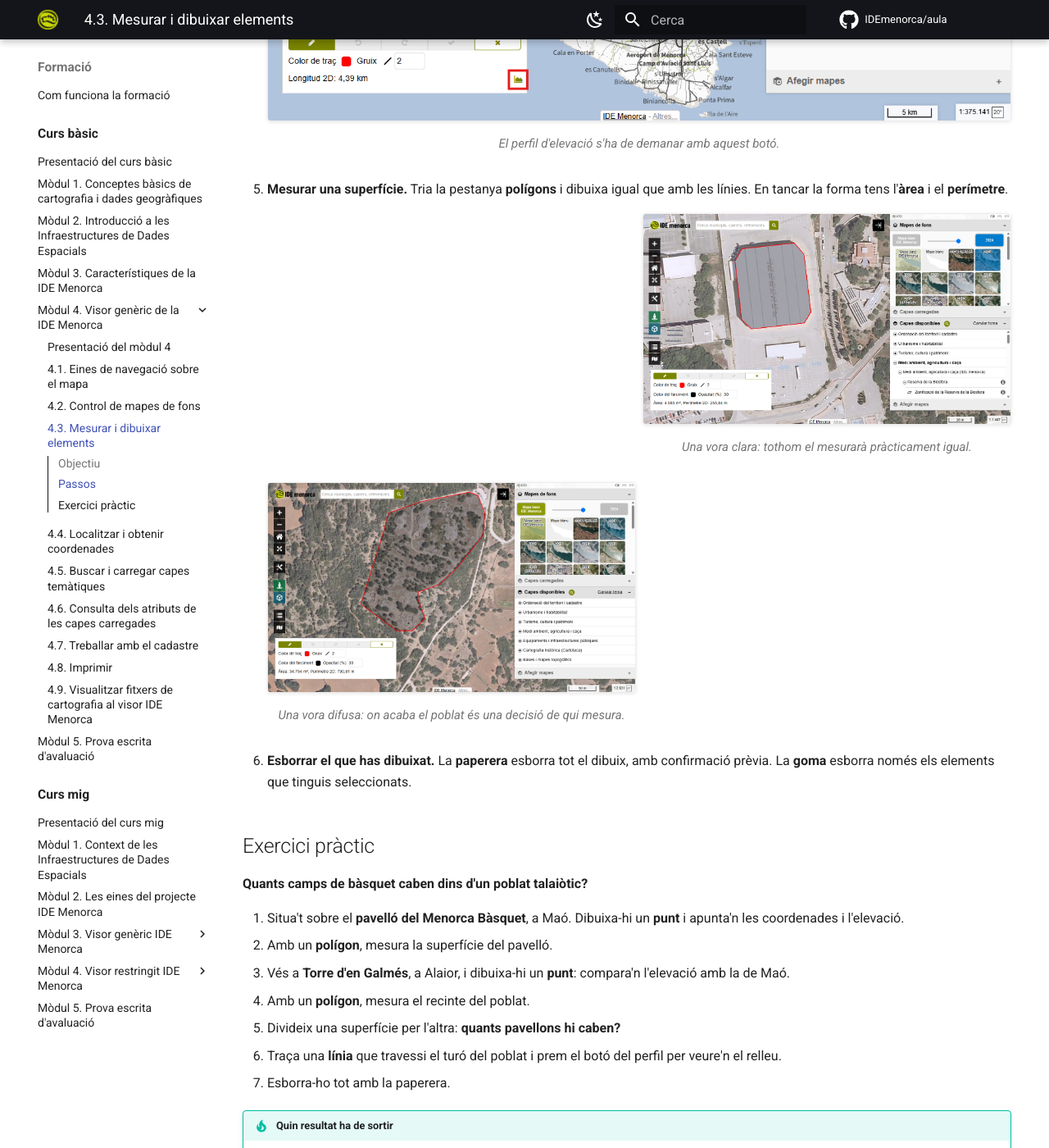
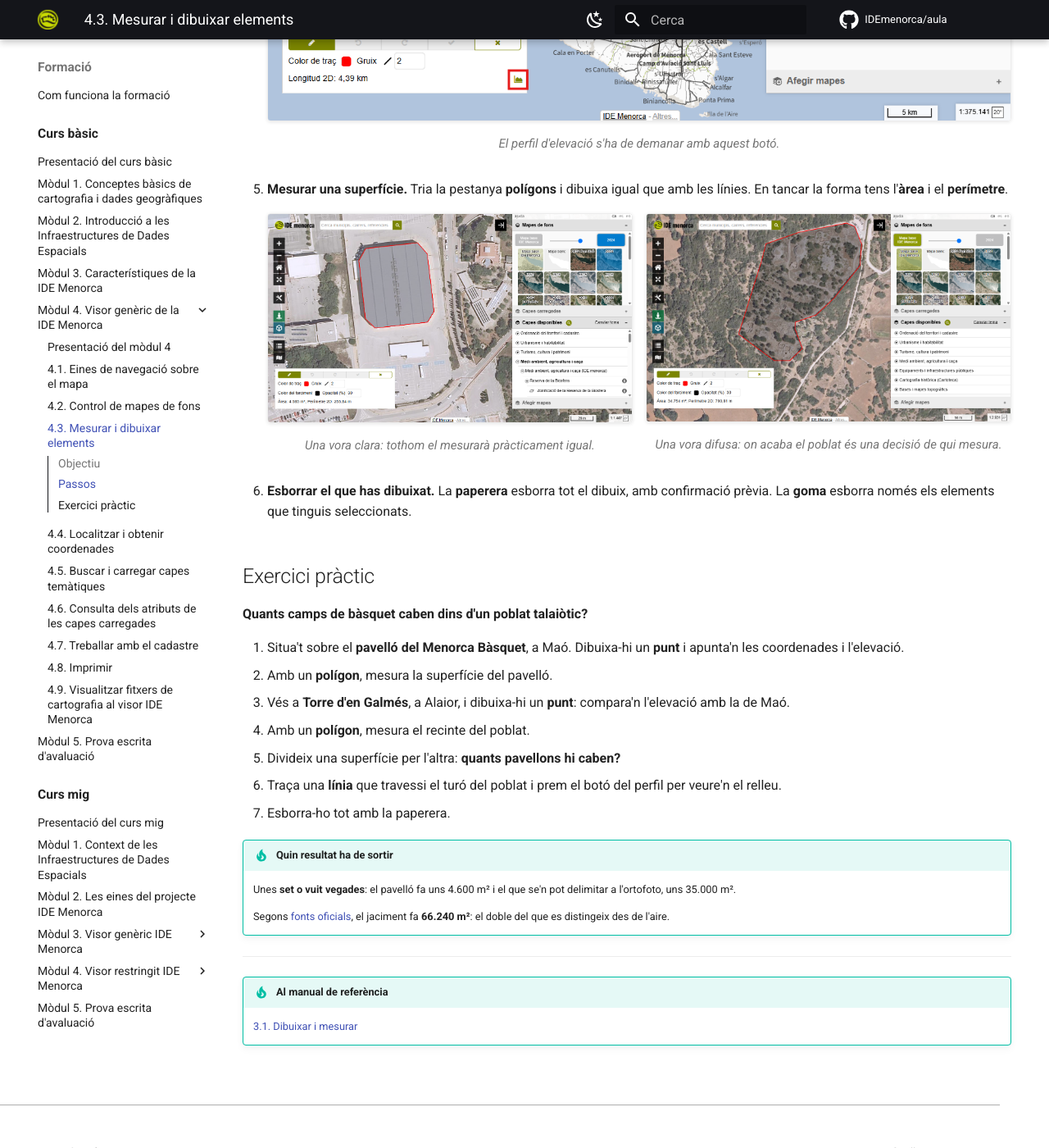
Before and after one commit to IDEmenorca/aula, an MkDocs documentation site: the page built from docs/formacio/basic/modul-4-visor/03-mesurar-dibuixar.md, in a window 1280 px wide and 1400 px high, scrolled down 1623 px. Shown: the whole window at 82% size. Built offline with MkDocs 1.6.1 and Material for MkDocs 9.7.7, drawn with Linux system fonts in a browser that asks for light colours; comment, search, counter and statistics services are not loaded.

Commit message:
Posa les dues figures en línia i integra les fletxes del peu
Figures
-------
La classe .grid de Material no servia: amb md_in_html, les línies en blanc
que separaven les figures es convertien en paràgrafs buits que ocupaven
cel·la, i per això les dues imatges sortien escampades en diagonal. Eren
quatre paràgrafs buits per a dues figures.

S'hi posa una classe pròpia amb flex i es treuen les línies en blanc del
Markdown. Ara les dues figures queden alineades i s'apilen soles quan la
pantalla no hi dóna.

Fletxes del peu
---------------
Material les pinta sobre una banda fosca a tota amplada, i semblaven part del
peu del lloc en lloc del final de la pàgina. Passen al fons de la pàgina,
separades del text per un filet, amb el títol en negreta i un fons suau en
passar-hi per sobre. La barra de crèdits conserva el fons fosc i segueix
marcant on acaba el lloc.

Co-Authored-By: Claude Opus 5 <noreply@anthropic.com>

```diff
--- a/docs/formacio/basic/modul-4-visor/03-mesurar-dibuixar.md
+++ b/docs/formacio/basic/modul-4-visor/03-mesurar-dibuixar.md
@@ -37,18 +37,15 @@ coordenades, distàncies i superfícies.
 5. **Mesurar una superfície.** Tria la pestanya **polígons** i dibuixa igual
    que amb les línies. En tancar la forma tens l'**àrea** i el **perímetre**.
 
-    <div class="grid" markdown>
-
+    <div class="figures-costat" markdown>
     <figure markdown>
       ![El polígon tancat sobre el pavelló del Menorca Bàsquet, amb l'àrea i el perímetre a la vista al panell de l'eina](img/43-poligon-pavello.png){ .captura }
       <figcaption>Una vora clara: tothom el mesurarà pràcticament igual.</figcaption>
     </figure>
-
     <figure markdown>
       ![El polígon tancat sobre el recinte de Torre d'en Galmés, amb l'àrea i el perímetre a la vista al panell de l'eina](img/43-poligon-poblat.png){ .captura }
       <figcaption>Una vora difusa: on acaba el poblat és una decisió de qui mesura.</figcaption>
     </figure>
-
     </div>
 
 6. **Esborrar el que has dibuixat.** La **paperera** esborra tot el dibuix, amb
--- a/docs/stylesheets/extra.css
+++ b/docs/stylesheets/extra.css
@@ -161,3 +161,61 @@
 .md-sidebar__scrollwrap:hover::-webkit-scrollbar-thumb {
   background-color: var(--md-default-fg-color--light);
 }
+
+/* -------------------------------------------------------------------------
+   Dues figures una al costat de l'altra
+
+   La classe .grid de Material no serveix aquí: amb md_in_html, les línies en
+   blanc que separen les figures es converteixen en paràgrafs buits que ocupen
+   cel·la i escampen les imatges. Amb flex i sense línies en blanc al Markdown,
+   les figures queden alineades i s'apilen soles en pantalla estreta.
+   ------------------------------------------------------------------------- */
+.md-typeset .figures-costat {
+  display: flex;
+  flex-wrap: wrap;
+  align-items: flex-start;
+  gap: 0.8rem;
+  margin: 1em 0;
+}
+
+.md-typeset .figures-costat > figure {
+  flex: 1 1 18rem;
+  margin: 0;
+}
+
+/* -------------------------------------------------------------------------
+   Enllaços a la pàgina anterior i la següent
+
+   Material els posa sobre una banda fosca a tota amplada, que els fa semblar
+   part del peu del lloc en lloc del final de la pàgina. Els passem al fons de
+   la pàgina, separats del text per un filet. La barra de crèdits de sota
+   (.md-footer-meta) conserva el seu fons fosc i marca on acaba el lloc.
+   ------------------------------------------------------------------------- */
+.md-footer {
+  background-color: var(--md-default-bg-color);
+  color: var(--md-default-fg-color);
+}
+
+.md-footer__inner {
+  border-top: 1px solid var(--md-default-fg-color--lighter);
+  margin: 2.4rem 0 0;
+  padding: 0.8rem 0.2rem 1.2rem;
+}
+
+/* Material els aplica una transició d'opacitat en passar-hi per sobre, que
+   sobre fons clar amb prou feines es nota. Hi posem color i un fons suau. */
+.md-footer__link {
+  border-radius: 0.2rem;
+  padding: 0.4rem 0.6rem;
+  transition: background-color 125ms;
+}
+
+.md-footer__link:focus,
+.md-footer__link:hover {
+  background-color: var(--md-default-fg-color--lightest);
+  opacity: 1;
+}
+
+.md-footer__title {
+  font-weight: 700;
+}
```
